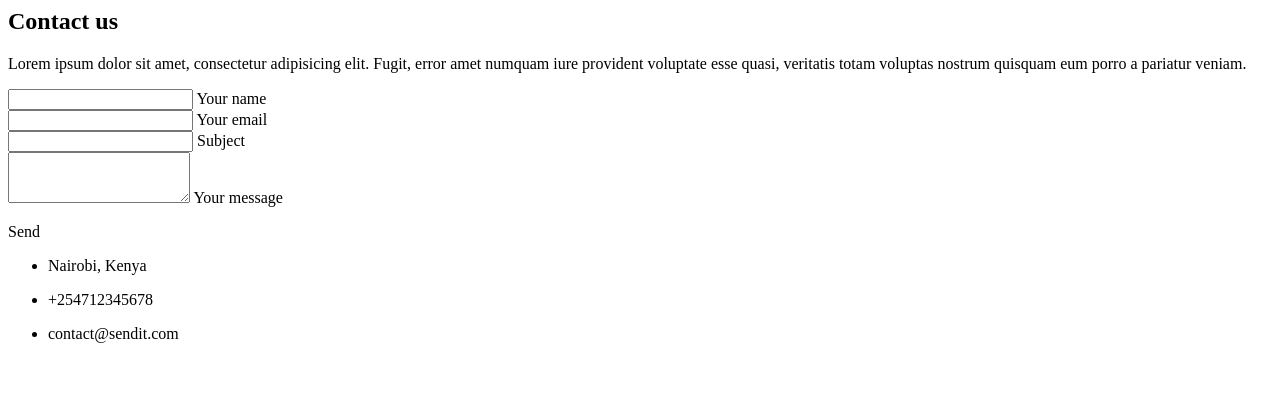
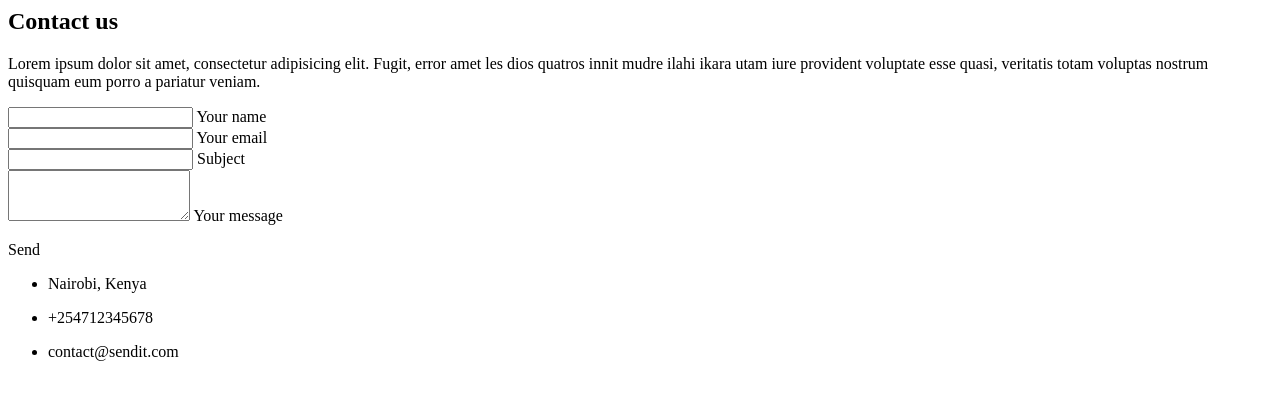
Before and after one commit to Winnyk15/SENDIT, a Flask app: template app/templates/contact_us.html in a window 1280 px wide. Shown: the top 400 px of the page. Run offline with Flask 2, Linux system fonts and the light colour scheme; the template is opened without the code that fills it, so the values that code supplies are empty; parts of the project's set-up code (start-up, migrations or seed data) failed here and were passed over; some libraries are stand-ins or nearby versions.

Commit message:
add changes

```diff
--- a/app/templates/contact_us.html
+++ b/app/templates/contact_us.html
@@ -5,7 +5,7 @@
   <h2 class="h1-responsive font-weight-bold text-center my-5">Contact us</h2>
   <!-- Section description -->
   <p class="text-center w-responsive mx-auto mb-5">Lorem ipsum dolor sit amet, consectetur adipisicing elit.
-    Fugit, error amet numquam iure provident voluptate esse quasi, veritatis totam voluptas nostrum quisquam
+    Fugit, error amet les dios quatros innit mudre ilahi ikara utam iure provident voluptate esse quasi, veritatis totam voluptas nostrum quisquam
     eum porro a pariatur veniam.</p>
 
 
```
